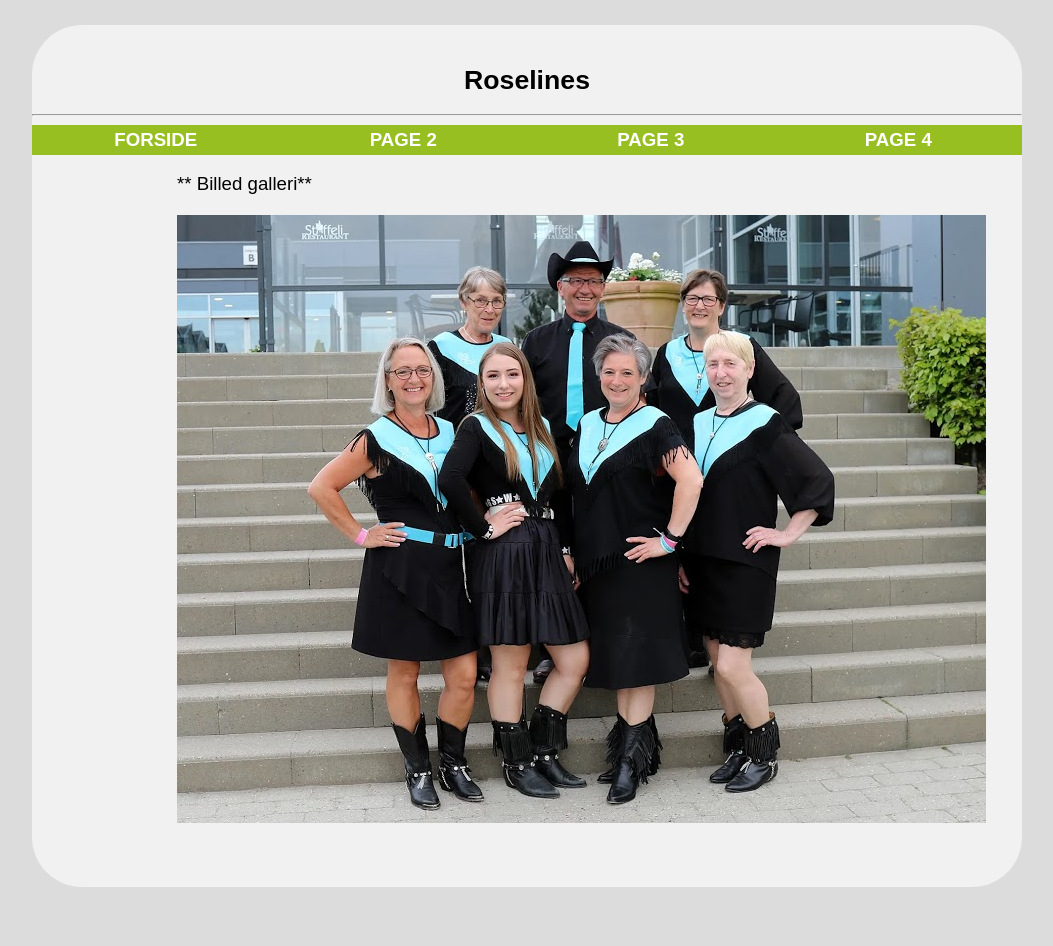
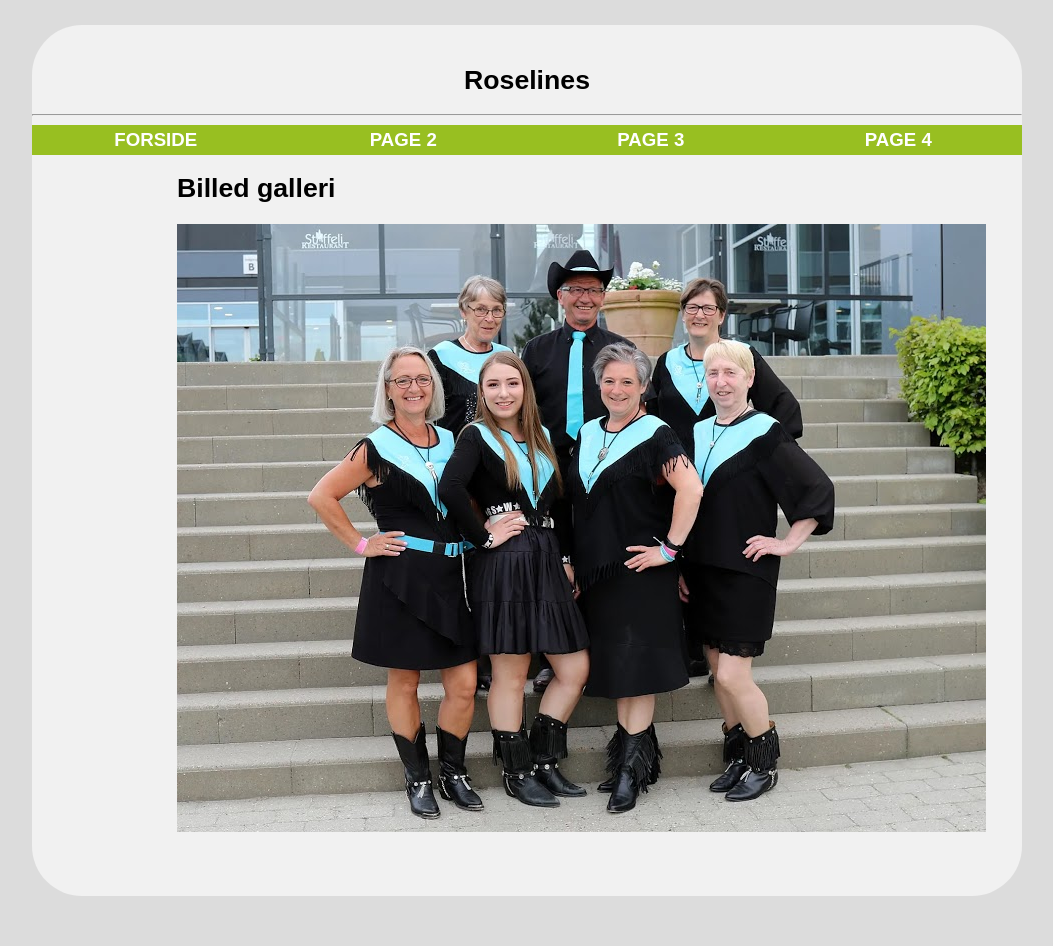
Before and after one commit to lonemathiasen/lonemathiasen.github.io, a Jekyll site: the page built from page2.md, in a window 1280 px wide. Shown: the whole page, without its empty margins (113-1166 px from the left). Built offline with Jekyll 4.4.1, drawn with Linux system fonts in a browser that asks for light colours.

Commit message:
Update page2.md

```diff
--- a/page2.md
+++ b/page2.md
@@ -4,7 +4,7 @@ title: Roselines
 description: Awesome description here
 ---
 
-** Billed galleri**
+# **Billed galleri**
 
 
 
```
